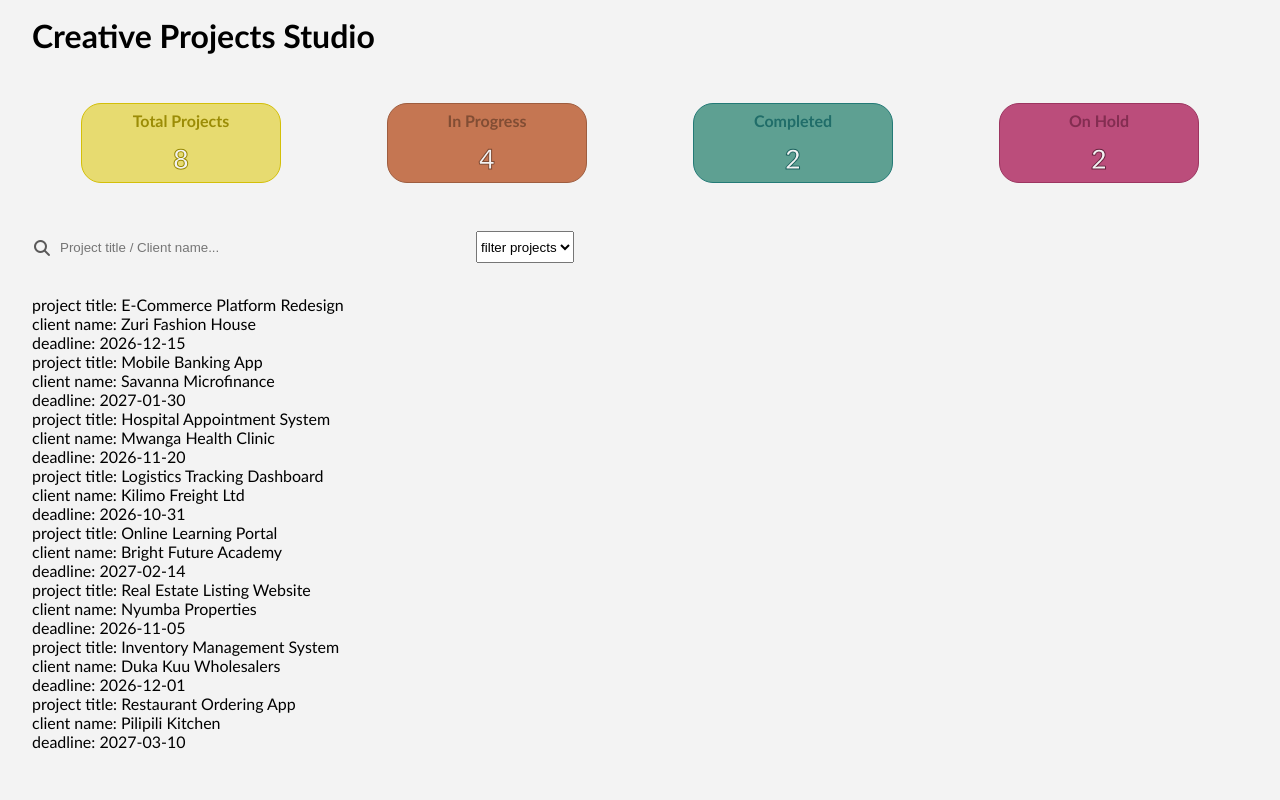
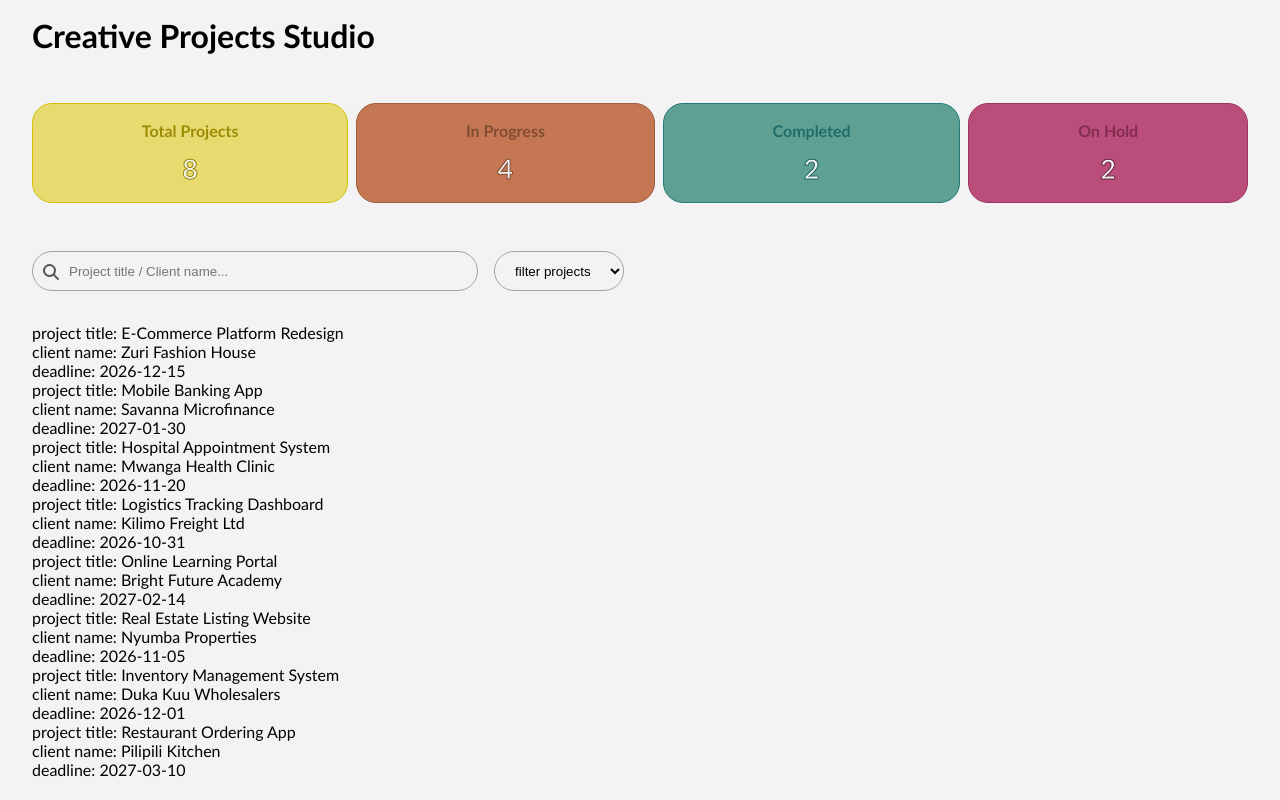
Before and after one commit to justin24er/Professional-React-Architecture-DIGITAL-STUDIO-PROJECT, a React (Vite) app: page / in a window 1280 px wide. Built offline with nearby package versions, Linux system fonts and the light colour scheme; data requests are answered from the project's data file.

Commit message:
style: done-styling-header-section
Co-authored-by: Bluevick24 <justineladius209@gmail.com>

```diff
--- a/src/features/projects/components/project-list.css
+++ b/src/features/projects/components/project-list.css
@@ -6,18 +6,5 @@ section.projects-sec {
 .projects-filter {
     display: flex;
     gap: 1rem;
-    height: 2rem
+    height: 2.5rem
 }
-.search-input {
-    display: flex;
-    align-items: center;
-    gap: .5rem;
-}
-.search-input > .search-icon {color: #5a5959}
-.search-input > input {
-    height: 100%;
-    width: 400px;
-    max-width: 90dvw;
-    border: none;
-    background: #f3f3f3;
-}
--- a/src/features/projects/components/projectList.jsx
+++ b/src/features/projects/components/projectList.jsx
@@ -55,6 +55,7 @@ function ProjectList() {
                 value={inputResults.filter}
                 onChange={handleChange}>
                     <Button className="select-btn">
+                        <i className="fa-solid fa-filter"></i>
                         <selectedContent></selectedContent>
                     </Button>
                     <option value="" disabled>filter projects</option>
--- a/src/index.css
+++ b/src/index.css
@@ -10,6 +10,13 @@
     --fw-500: 500;
     --fw-600: 600;
     --fw-700: 700;
+
+    --clr-border: #a5a4a4;
+    --clr-icon: #5a5959;
+    --clr-total-card: #e7db70;
+    --clr-progress-card: #c57652;
+    --clr-completed-card: #5ea092;
+    --clr-onhold-card: #bb4d7b;
 }
 *,
 *::after,
--- a/src/layouts/project-dashboard.css
+++ b/src/layouts/project-dashboard.css
@@ -11,10 +11,10 @@ header h1 {
     align-self: flex-start;
 }
 .dashboard-card-wrapper {
-    display: flex;
-    justify-content: space-around;
     width: 100%;
     gap: .5rem;
+    display: grid;
+    grid-auto-flow: column;
 }
 main > *:nth-child(2) {
     margin-top: 3rem;
--- a/src/shared/components/dashboardCard.css
+++ b/src/shared/components/dashboardCard.css
@@ -1,7 +1,5 @@
 .dash-card {
-    width: 200px;
-    max-width: 200px;
-    height: 80px;
+    height: 100px;
     display: flex;
     flex-direction: column;
     gap: .8rem;
@@ -16,7 +14,7 @@
 }
 .dash-card.total-card {
     border-color: #d3bf08;
-    background: #e7db70;
+    background: var(--clr-total-card);
     & > h4 {
         color: #9b8c06;
     }
@@ -27,7 +25,7 @@
 }
 .dash-card.progress-card {
     border-color: #9e5d3f;
-    background: #c57652;
+    background: var(--clr-progress-card);
     & > h4 {
         color: #814d34;
     }
@@ -38,7 +36,7 @@
 }
 .dash-card.completed-card {
     border-color: #237a76;
-    background: #5ea092;
+    background: var(--clr-completed-card);
     & > h4 {
         color: #206d69;
     }
@@ -49,7 +47,7 @@
 }
 .dash-card.onhold-card {
     border-color: #9c3560;
-    background: #bb4d7b;
+    background: var(--clr-onhold-card);
     & > h4 {
         color: #832d51;
     }
--- a/src/shared/components/ui/input.css
+++ b/src/shared/components/ui/input.css
@@ -0,0 +1,18 @@
+.search-input {
+    display: flex;
+    align-items: center;
+    gap: .5rem;
+    border: 1px solid var(--clr-border);
+    padding-inline: .5rem;
+    border-radius: 50vw;
+    overflow: hidden;
+}
+.search-input > .search-icon {color: var(--clr-icon); cursor: pointer}
+.search-input > input {
+    height: 100%;
+    width: 400px;
+    max-width: 90dvw;
+    border: none;
+    background: transparent;
+    outline: none;
+}
--- a/src/shared/components/ui/select.css
+++ b/src/shared/components/ui/select.css
@@ -0,0 +1,32 @@
+select {
+    padding-inline: 1rem;
+    background: transparent;
+    border: 1px solid var(--clr-border);
+    border-radius: 50vw;
+    outline: none;
+    appearance: base-select;
+    display: flex;
+    justify-content: space-between;
+    align-items: center;
+
+    &::picker-icon{
+        display: none;
+    }
+    &::picker(select) {
+        appearance: base-select;
+        margin-block-start: 1rem;
+        padding-block: .5rem;
+        border: 1px solid var(--clr-border);
+        background: transparent;
+        border-radius: 12px;
+    }
+    > button i {
+        color: var(--clr-icon)
+    }
+    ::checkmark {
+        content: "📌";
+    }
+    option {
+        padding: .2rem 1rem;
+    }
+}
```
